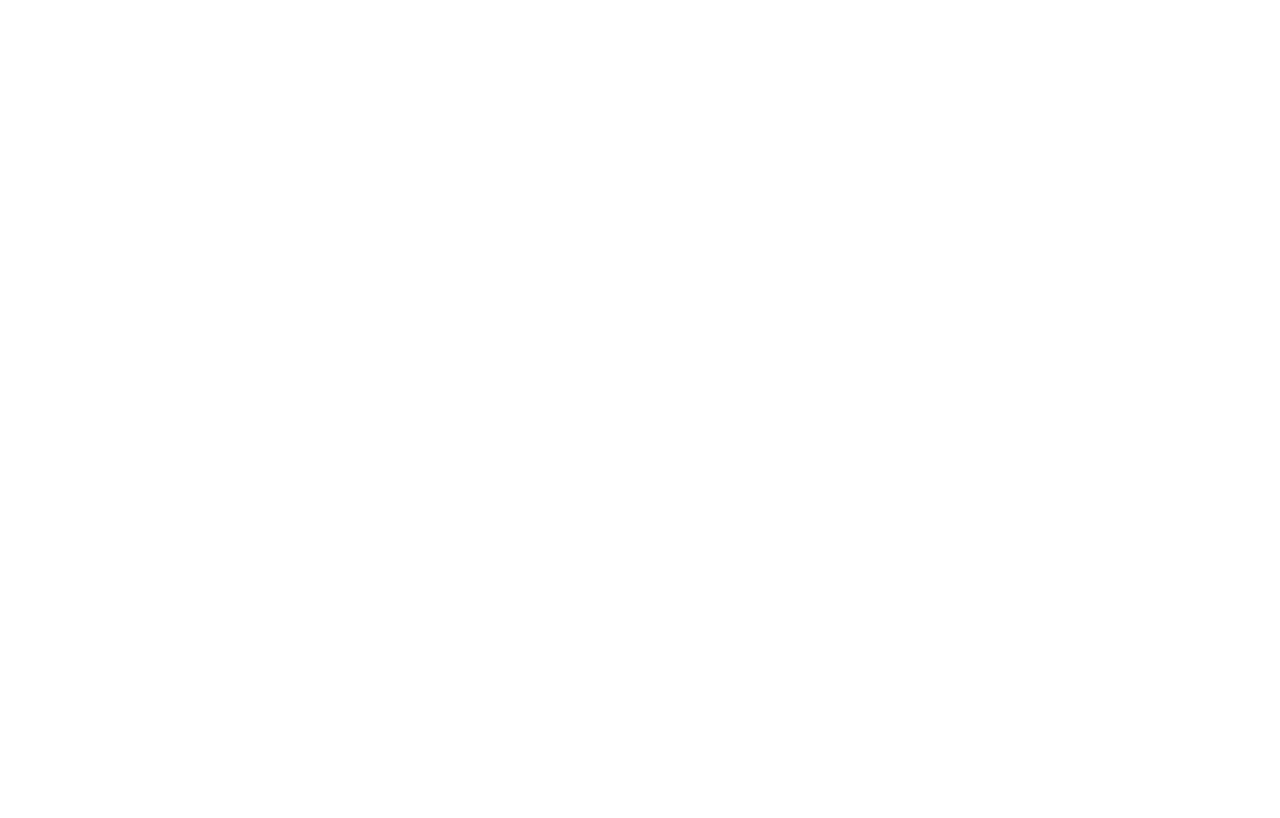
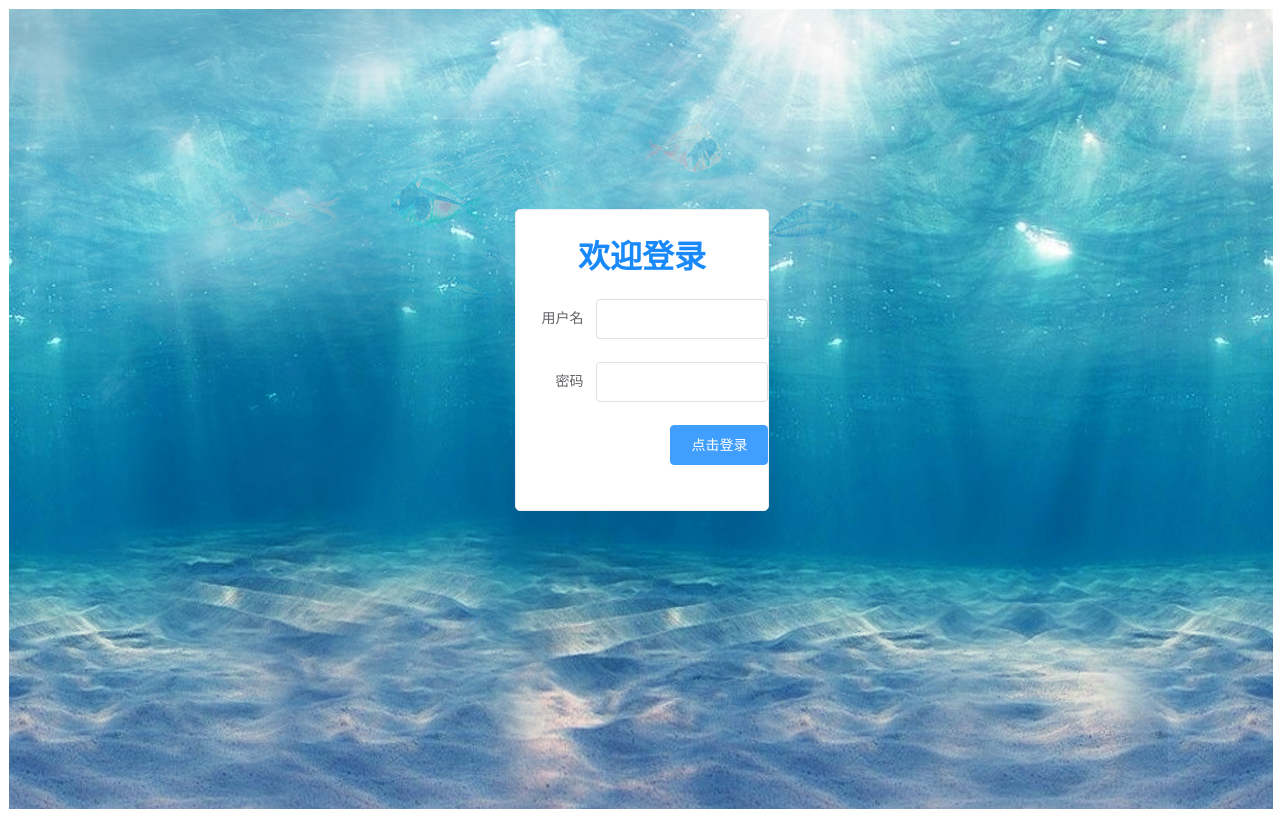
Before and after one commit to GGranzon/weproject-vue2, a Vue app: page /login in a window 1280 px wide. Built offline with nearby package versions, Linux system fonts and the light colour scheme.

Commit message:
增加了登录界面

```diff
--- a/src/components/Login-lht.vue
+++ b/src/components/Login-lht.vue
@@ -1,6 +1,6 @@
-
 
 <template>
+  <div class="background">
     <div class="login">
       <el-form :label-position="labelPosition" label-width="80px" :model="user">
         <h1>欢迎登录</h1>
@@ -12,9 +12,10 @@
         </el-form-item>
 
         <el-row>
-        <el-button type="primary">点击登录</el-button>
+          <el-button type="primary" @click="login">点击登录</el-button>
         </el-row>
       </el-form>
+    </div>
   </div>
 </template>
 
@@ -31,7 +32,10 @@
     };
   },
   methods:{
-
+    //登录后跳转主页
+    login(){
+      this.$router.push("/index")
+    }
   }
 }
 </script>
@@ -45,6 +49,13 @@
     border: 1px #eeeeee solid;
     text-align: center;
     border-radius: 5px;
+    background-color: white;
+  }
+  .background{
+    width: 100%;
+    height: 800px;
+    border: 1px white solid;
+    background: url("../assets/loginIMG.jpg");
   }
   h1{
     color: #1989fA;
--- a/src/router/index.js
+++ b/src/router/index.js
@@ -47,6 +47,10 @@
     {
       path:"/",
       redirect:"/login"
+    },
+    {
+      path: "/login",
+      component: Login
     },
     {
       path:"/index",
```
Lines whose indentation alone changed are shown as unchanged.
